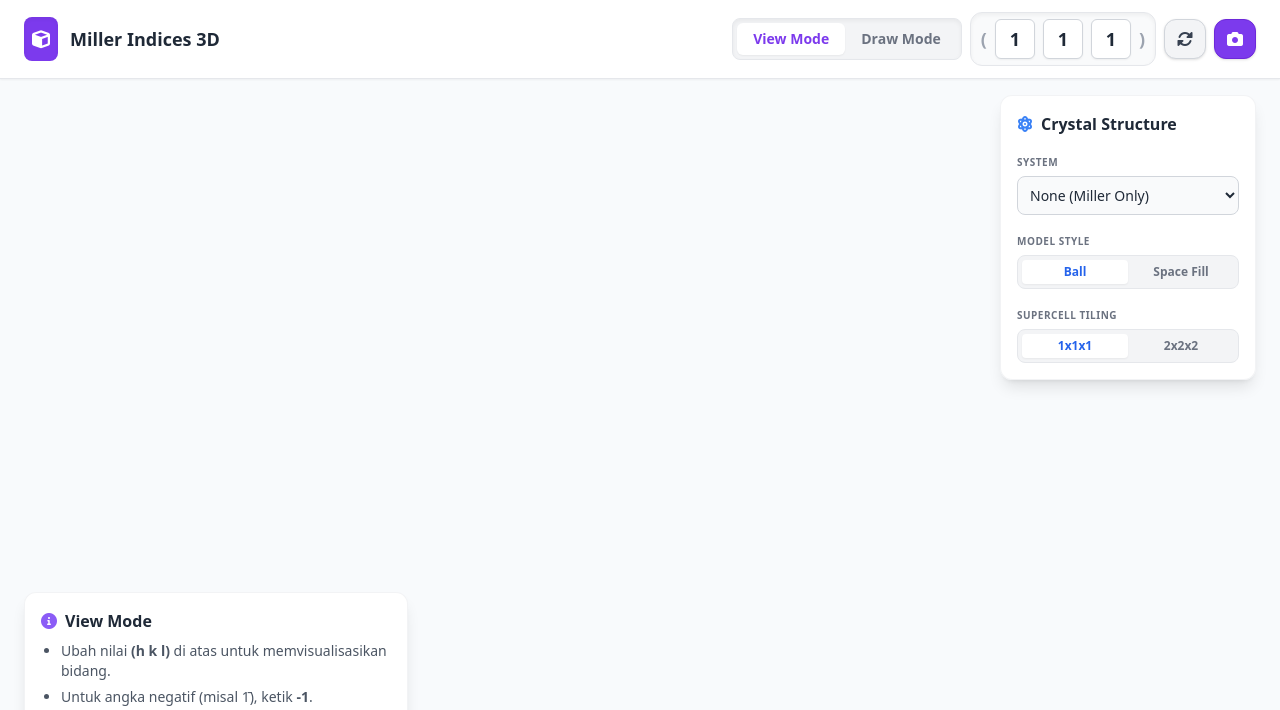
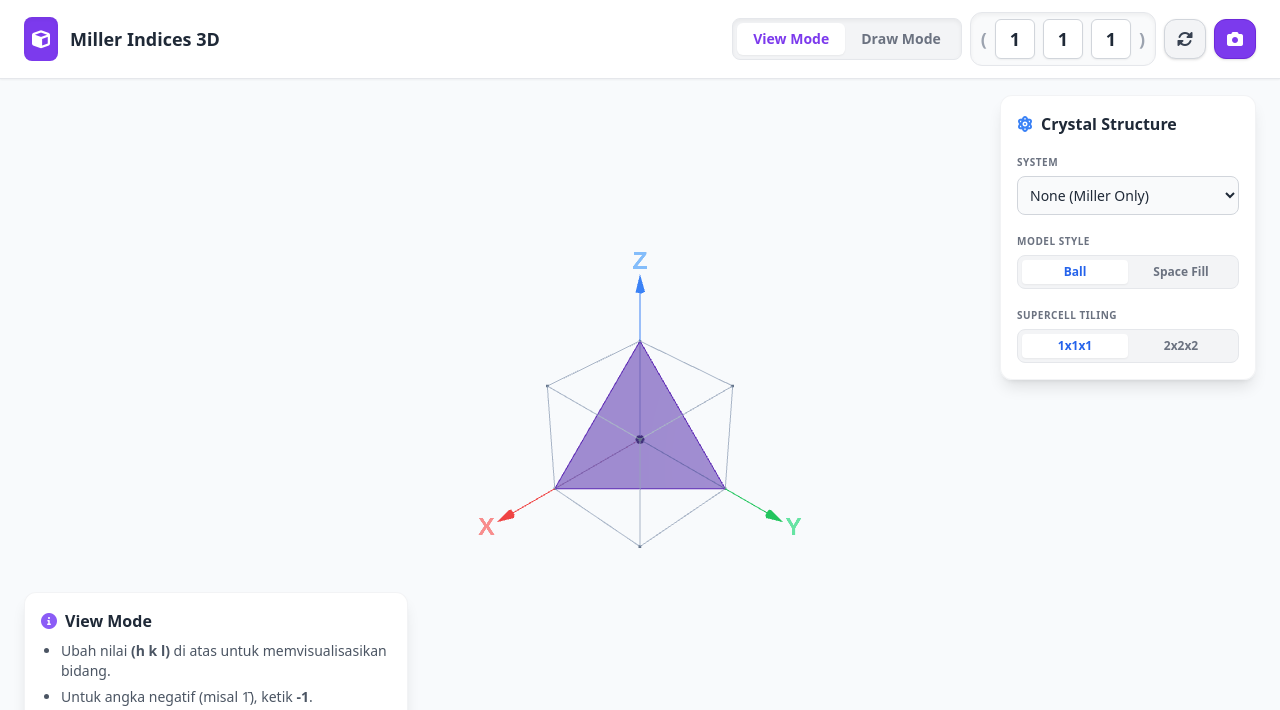
Before and after one commit to sulthanr96/miller-indices-3d-SRS-Lab, a plain HTML site: page miller.html in a window 1280 px wide. Shown: the top 710 px of the page. Drawn offline with nearby package versions, Linux system fonts and the light colour scheme; animation ran at ten frames a second.

Commit message:
fix: resolve crash on page load caused by positions being out of scope, fix NaN bug in HCP inner atoms, and fix cache busting

```diff
--- a/main.js
+++ b/main.js
@@ -226,9 +226,9 @@
 
                 // 3 inner atoms (at z+0.5)
                 if (z < S) {
-                    positions.add(`1/3,2/3,${z+0.5}`);
-                    positions.add(`-2/3,1/3,${z+0.5}`);
-                    positions.add(`1/3,-1/3,${z+0.5}`);
+                    positions.add(`${1/3},${2/3},${z+0.5}`);
+                    positions.add(`${-2/3},${1/3},${z+0.5}`);
+                    positions.add(`${1/3},${-1/3},${z+0.5}`);
                 }
             }
         } else {
@@ -269,12 +269,13 @@
         // Just draw dots at corners if no system is selected
         const dotGeo = new THREE.BufferGeometry();
         const pts = [];
-        positions.forEach(posStr => {
-            if (posStr.includes('/')) return; // Skip non-integer dots for Miller plane dragging
-            const [u, v, w] = posStr.split(',').map(Number);
-            const cart = fracToCartesian(u, v, w);
-            pts.push(cart.x, cart.y, cart.z);
-        });
+        for (let cx = 0; cx <= S; cx++) {
+            for (let cy = 0; cy <= S; cy++) {
+                for (let cz = 0; cz <= S; cz++) {
+                    pts.push(cx, cy, cz);
+                }
+            }
+        }
         dotGeo.setAttribute('position', new THREE.Float32BufferAttribute(pts, 3));
         const dotMat = new THREE.PointsMaterial({ color: 0x64748b, size: 0.05 });
         const dotMesh = new THREE.Points(dotGeo, dotMat);
--- a/miller.html
+++ b/miller.html
@@ -162,6 +162,6 @@
         </a>
     </main>
 
-    <script type="module" src="main.js"></script>
+    <script type="module" src="main.js?v=2"></script>
 </body>
 </html>
```
